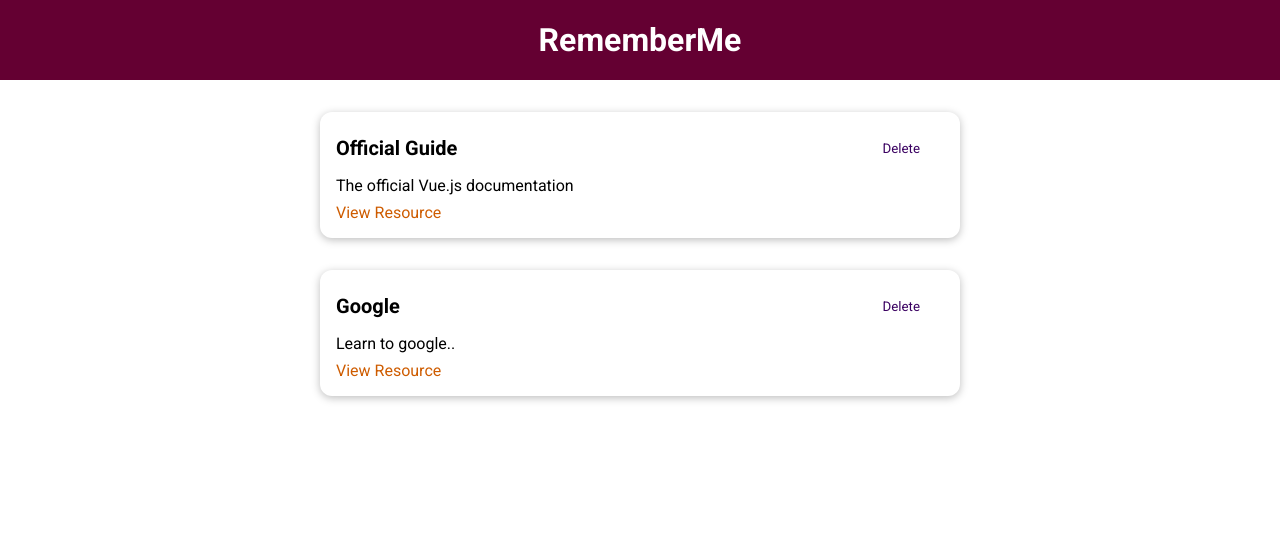
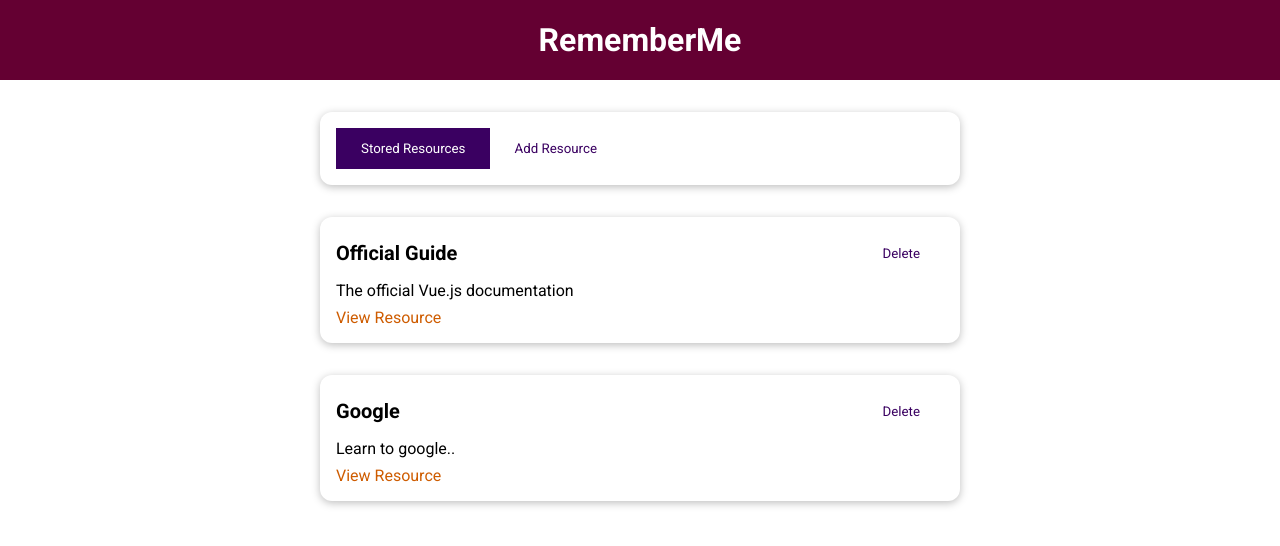
Before and after one commit to Nixon4056/The-Learning-Resources-App, a Vue app: page / in a window 1280 px wide. Shown: the top 546 px of the page. Built offline with nearby package versions, Linux system fonts and the light colour scheme.

Commit message:
adding add resource form

```diff
--- a/src/App.vue
+++ b/src/App.vue
@@ -1,35 +1,17 @@
 <template>
   <the-header title="RememberMe"></the-header>
-  <stored-resources :resources="storedResources"></stored-resources>
+  <the-resource></the-resource>
 </template>
 
 <script>
-import StoredResources from './components/learning-resources/StoredResources.vue';
 import TheHeader from './components/layouts/TheHeader.vue';
+import TheResource from './components/learning-resources/TheResource.vue';
 
 export default {
   components: {
-    StoredResources,
     TheHeader,
-  },
-  data() {
-    return{
-      storedResources: [
-        {
-          id: 'official-guide',
-          title: 'Official Guide',
-          description: 'The official Vue.js documentation',
-          link: 'http://vuejs.org'
-        },
-        {
-          id: 'google',
-          title: 'Google',
-          description: 'Learn to google..',
-          link: 'http://google.pl'
-        },
-      ]
-    };
-  },
+    TheResource,
+  }
 }
 </script>
 
--- a/src/components/UI/BaseButton.vue
+++ b/src/components/UI/BaseButton.vue
@@ -1,12 +1,12 @@
 <template>
-  <button :type="type" :class="mode">
+  <button :class="mode">
     <slot></slot>
   </button>
 </template>
 
 <script>
 export default {
-  props: ['type', 'mode']
+  props: ['mode']
 }
 </script>
 
--- /dev/null
+++ b/src/components/learning-resources/AddResource.vue
@@ -0,0 +1,49 @@
+<template>
+  <base-card>
+    <form>
+      <div class="form-control">
+        <label for="title">Title</label>
+        <input id="title" name="title" type="text">
+      </div>
+      <div class="form-control">
+        <label for="description">Description</label>
+        <textarea name="description" id="description" rows="3"></textarea>
+      </div>
+      <div class="form-control">
+        <label for="link">Href</label>
+        <input id="link" name="link" type="url">
+      </div>
+      <div>
+        <base-button type="submit" >Add Resource</base-button>
+      </div>
+    </form>
+  </base-card>
+</template>
+
+<style scoped>
+label {
+  font-weight: bold;
+  display: block;
+  margin-bottom: 0.5rem;
+}
+
+input,
+textarea {
+  display: block;
+  width: 100%;
+  font: inherit;
+  padding: 0.15rem;
+  border: 1px solid #ccc;
+}
+
+input:focus,
+textarea:focus {
+  outline: none;
+  border-color: #3a0061;
+  background-color: #f7ebff;
+}
+
+.form-control {
+  margin: 1rem 0;
+}
+</style>
--- a/src/components/learning-resources/StoredResources.vue
+++ b/src/components/learning-resources/StoredResources.vue
@@ -16,7 +16,7 @@
   components:{
     LearningResource
   },
-  props: ['resources',]
+  inject: ['resources',]
 }
 </script>
 
--- /dev/null
+++ b/src/components/learning-resources/TheResource.vue
@@ -0,0 +1,57 @@
+<template>
+  <base-card>
+    <base-button @click="setSelectedTab('stored-resources')" :mode="storedResButtonMode">Stored Resources</base-button>
+    <base-button @click="setSelectedTab('add-resource')" :mode="addResButtonMode">Add Resource</base-button>
+  </base-card>
+  <component :is="selectedTab"></component>
+</template>
+
+<script>
+import StoredResources from './StoredResources.vue';
+import AddResource from './AddResource.vue';
+
+export default {
+  components:{
+    StoredResources,
+    AddResource,
+  },
+  data(){
+    return{
+      selectedTab: 'stored-resources',
+      storedResources: [
+        {
+          id: 'official-guide',
+          title: 'Official Guide',
+          description: 'The official Vue.js documentation',
+          link: 'http://vuejs.org'
+        },
+        {
+          id: 'google',
+          title: 'Google',
+          description: 'Learn to google..',
+          link: 'http://google.pl'
+        },
+      ]
+    };
+  },
+  provide(){
+    return{
+      resources: this.storedResources
+    }
+  },
+  computed:{
+    storedResButtonMode(){
+      return this.selectedTab === 'stored-resources' ? null : 'flat';
+    },
+    addResButtonMode(){
+      return this.selectedTab === 'add-resource' ? null : 'flat';
+    },
+
+  },
+  methods:{
+    setSelectedTab(tab){
+      this.selectedTab = tab;
+    }
+  }
+}
+</script>
```
